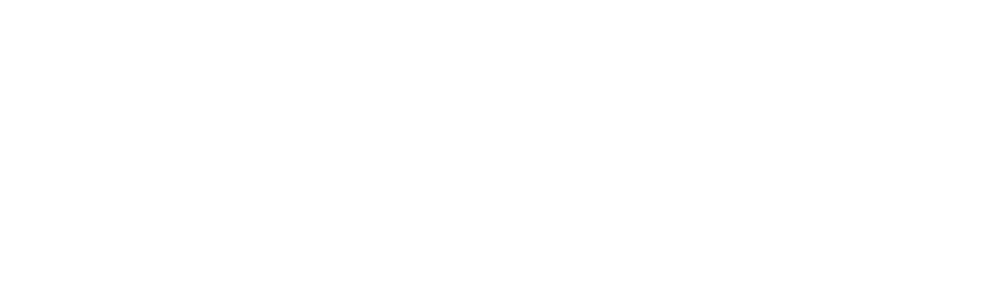
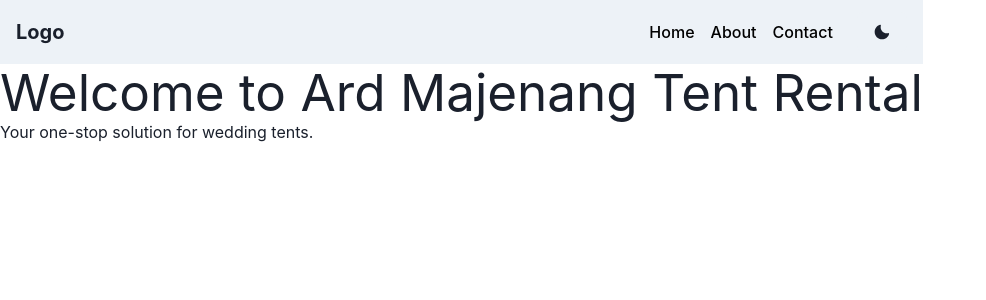
Before and after one commit to ardtendapernikahanmajenang/Ard-Tenda-Pernikahan-Majenang, a React (Vite) app: page / in a window 1280 px wide. Shown: the top 300 px of the page, without its empty margins (0-986 px from the left). Built offline with nearby package versions, Linux system fonts and the light colour scheme.

Commit message:
add Header

```diff
--- a/package.json
+++ b/package.json
@@ -12,6 +12,7 @@
   "dependencies": {
     "@chakra-ui/icons": "^2.1.1",
     "@chakra-ui/react": "^2.8.2",
+    "@emotion/is-prop-valid": "^1.3.0",
     "@emotion/react": "^11.13.0",
     "@emotion/styled": "^11.13.0",
     "framer-motion": "^11.3.17",
@@ -30,12 +31,10 @@
     "@types/react-dom": "^18.3.0",
     "@typescript-eslint/eslint-plugin": "^7.15.0",
     "@typescript-eslint/parser": "^7.15.0",
-    "@vitejs/plugin-react": "^4.3.1",
     "eslint": "^8.57.0",
     "eslint-plugin-react-hooks": "^4.6.2",
     "eslint-plugin-react-refresh": "^0.4.7",
     "typescript": "^5.2.2",
-    "vite": "^5.3.4",
-    "vite-plugin-node-polyfills": "^0.22.0"
+    "vite": "^5.3.4"
   }
 }
--- a/src/components/Header.tsx
+++ b/src/components/Header.tsx
@@ -0,0 +1,84 @@
+import { useState } from "react";
+import {
+  Box,
+  Flex,
+  Link,
+  Button,
+  IconButton,
+  useColorMode,
+  useColorModeValue,
+  Drawer,
+  DrawerBody,
+  DrawerHeader,
+  DrawerOverlay,
+  DrawerContent,
+  DrawerCloseButton,
+  VStack,
+  useDisclosure,
+} from "@chakra-ui/react";
+import { MoonIcon, SunIcon, HamburgerIcon } from "@chakra-ui/icons";
+
+const Header = () => {
+  const { colorMode, toggleColorMode } = useColorMode();
+  const bg = useColorModeValue("gray.100", "gray.900");
+  const color = useColorModeValue("black", "white");
+  const { isOpen, onOpen, onClose } = useDisclosure();
+  const [placement] = useState<"top" | "right" | "bottom" | "left">("right");
+
+  return (
+    <Box bg={bg} px={4}>
+      <Flex h={16} alignItems={"center"} justifyContent={"space-between"}>
+        <Box fontWeight="bold" fontSize="xl">
+          Logo
+        </Box>
+        <Flex alignItems={"center"} display={{ base: "none", md: "flex" }}>
+          <Link href="/" px={2} color={color}>
+            Home
+          </Link>
+          <Link href="/about" px={2} color={color}>
+            About
+          </Link>
+          <Link href="/contact" px={2} color={color}>
+            Contact
+          </Link>
+          <Button onClick={toggleColorMode} ml={4}>
+            {colorMode === "light" ? <MoonIcon /> : <SunIcon />}
+          </Button>
+        </Flex>
+        <IconButton
+          aria-label="Open Menu"
+          icon={<HamburgerIcon />}
+          display={{ base: "flex", md: "none" }}
+          onClick={onOpen}
+        />
+      </Flex>
+
+      <Drawer placement={placement} onClose={onClose} isOpen={isOpen}>
+        <DrawerOverlay>
+          <DrawerContent>
+            <DrawerCloseButton />
+            <DrawerHeader borderBottomWidth="1px">Navigation</DrawerHeader>
+            <DrawerBody>
+              <VStack align="start">
+                <Link href="/" onClick={onClose}>
+                  Home
+                </Link>
+                <Link href="/about" onClick={onClose}>
+                  About
+                </Link>
+                <Link href="/contact" onClick={onClose}>
+                  Contact
+                </Link>
+                <Button onClick={toggleColorMode} mt={4} w="full">
+                  {colorMode === "light" ? <MoonIcon /> : <SunIcon />} Toggle Mode
+                </Button>
+              </VStack>
+            </DrawerBody>
+          </DrawerContent>
+        </DrawerOverlay>
+      </Drawer>
+    </Box>
+  );
+};
+
+export default Header;
--- a/src/layout/MainLayout.tsx
+++ b/src/layout/MainLayout.tsx
@@ -1,7 +1,8 @@
-// src/layout/MainLayout.tsx
-import { Box } from "@chakra-ui/react";
+import React from "react";
+import { Box, Flex } from "@chakra-ui/react";
+import Header from "../components/Header";
 
-const MainLayout  = () => {
+const MainLayout: React.FC<{ children: React.ReactNode }> = ({ children }) => {
   return (
     <Box
       backgroundSize="cover"
@@ -9,6 +10,12 @@
       backgroundRepeat="no-repeat"
       minH="100vh"
     >
+      <Flex direction="column" minH="100vh">
+        <Header /> {/* Gunakan Header jika diperlukan */}
+        <Flex flex="1" direction="column">
+          {children}
+        </Flex>
+      </Flex>
     </Box>
   );
 };
--- a/src/pages/Home.tsx
+++ b/src/pages/Home.tsx
@@ -1,10 +1,17 @@
-// src/pages/Home.tsx
-// src/pages/Home.tsx
-import MainLayout from '../layout/MainLayout';
+import React from "react";
+import { VStack } from "@chakra-ui/react";
+import MainLayout from "../layout/MainLayout";
 
-const Home = () => {
+const Home: React.FC = () => {
   return (
     <MainLayout>
+      <VStack spacing={8} w="full" align="start">
+        <div>
+          {/* Tempatkan konten yang ingin Anda tampilkan di sini */}
+          <h1>Welcome to Ard Majenang Tent Rental</h1>
+          <p>Your one-stop solution for wedding tents.</p>
+        </div>
+      </VStack>
     </MainLayout>
   );
 };
```
Also changed, not shown: 1 other file (tests, documents, lock files or other folders).
